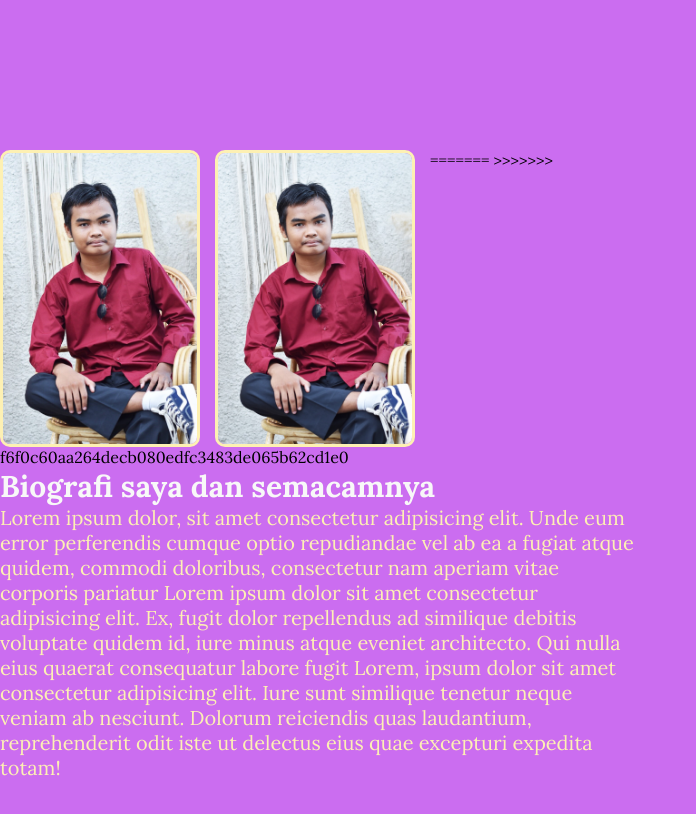
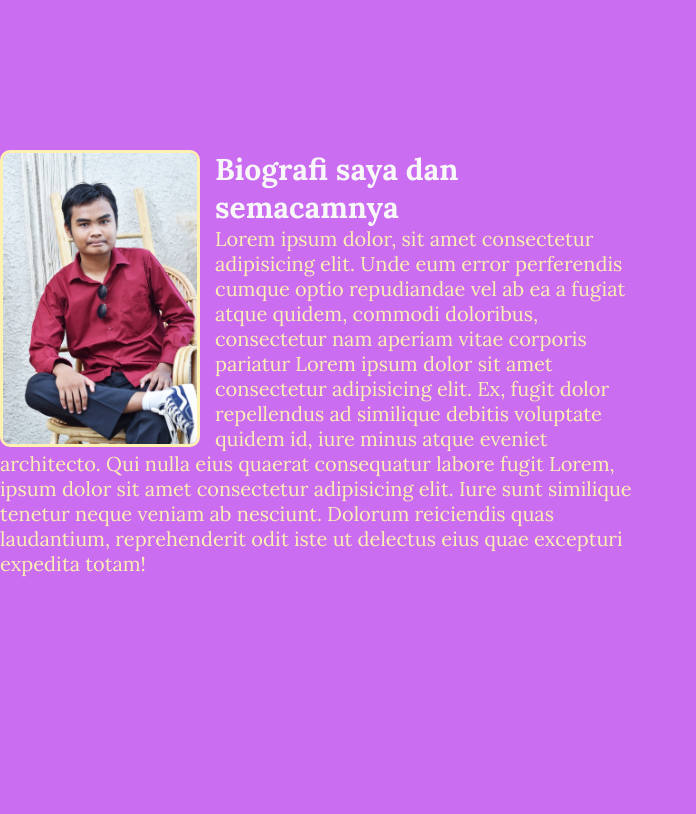
Before and after one commit to Visangbakar/HTML-KELVIN, a plain HTML site: page html css/index.html in a window 1280 px wide. Shown: the whole page, without its empty margins (0-696 px from the left). Drawn offline with Linux system fonts and the light colour scheme.

Commit message:
Update index.html

```diff
--- a/html css/index.html
+++ b/html css/index.html
@@ -10,9 +10,6 @@
 <body>
    <div class="wrapper">
   <img src="../kelvins (1).jpg">
-=======
-   <img src="../kelvins.jpg" alt="">
->>>>>>> f6f0c60aa264decb080edfc3483de065b62cd1e0
    <div class="text-box">
 
 <h2>Biografi saya dan semacamnya</h2>
```
